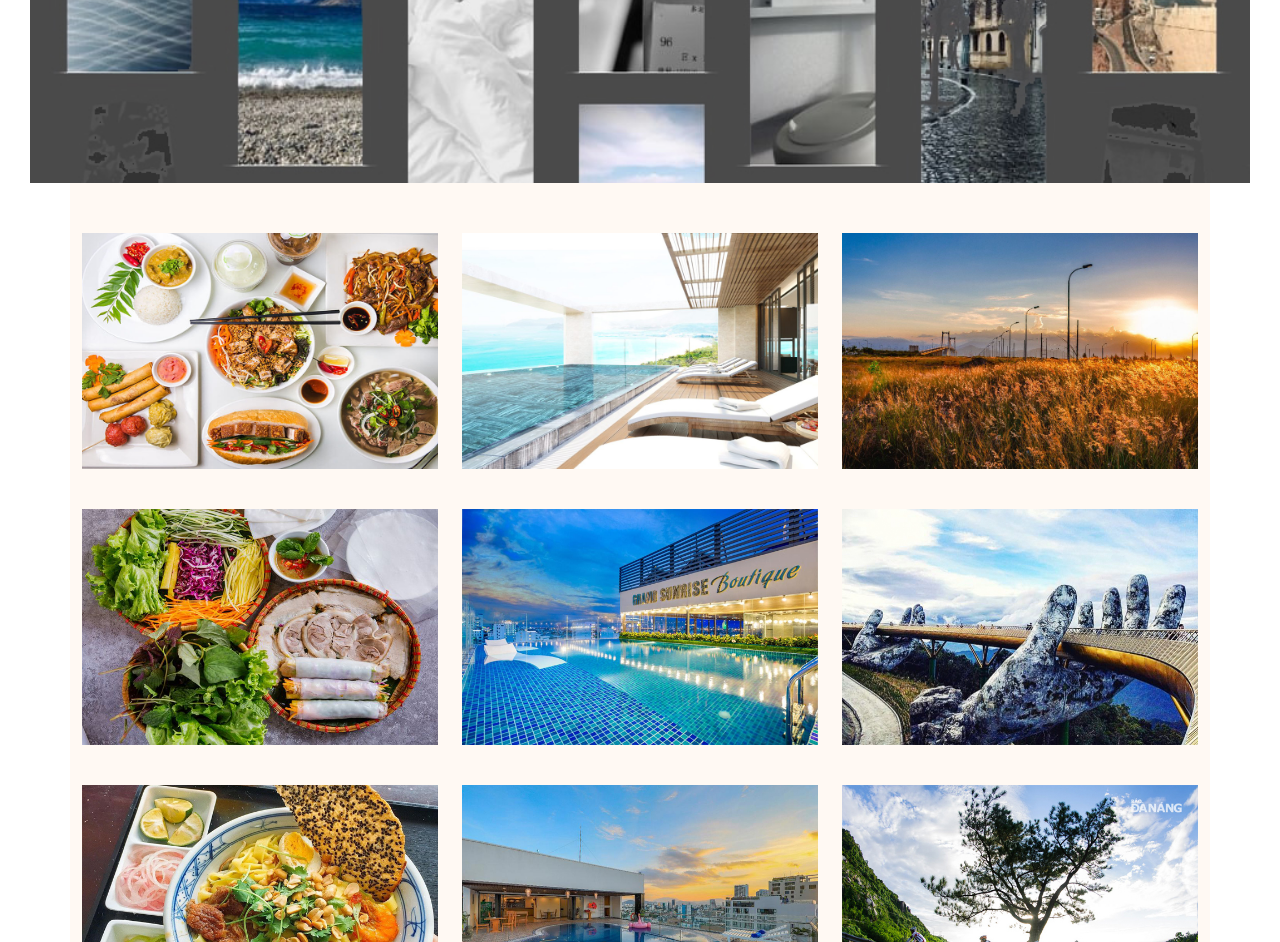
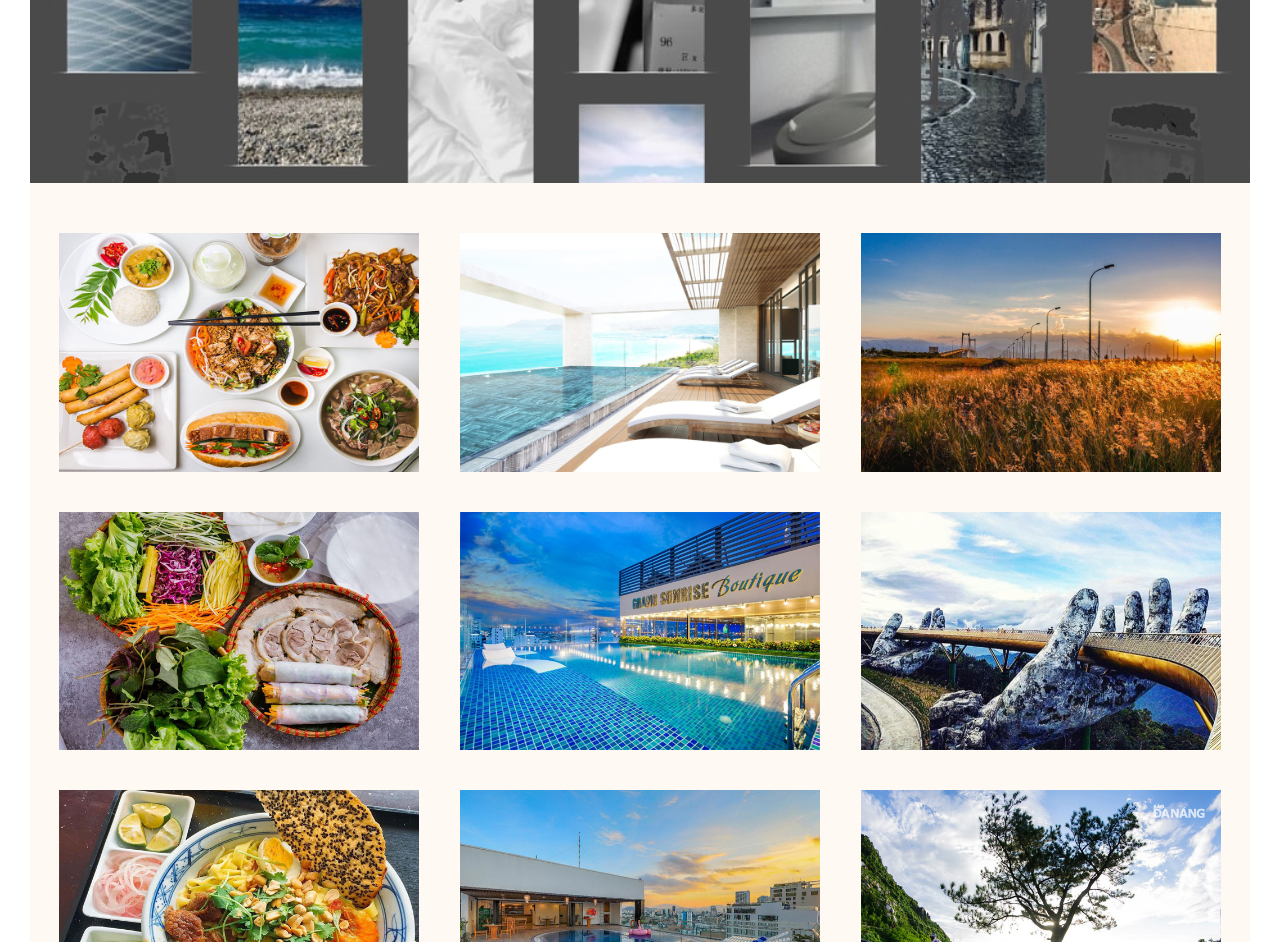
Before and after one commit to phuc010/web101-project4, a plain HTML site: page index-gallery.html in a window 1280 px wide. Shown: the part 267-1209 px from the top of the page. Drawn offline with nearby package versions, Linux system fonts and the light colour scheme.

Commit message:
Update style-gallery.css

```diff
--- a/css/style-gallery.css
+++ b/css/style-gallery.css
@@ -40,7 +40,7 @@ ul{
     max-width: 1260px;
     margin: auto;
 }
-.container{
+.main .container{
     max-width: 1260px;
     margin: auto;
     background-color: #fff9f3;
@@ -49,7 +49,7 @@ ul{
 .row {
     justify-content: space-around;
 }
-.container img{
+.main .container img{
     max-width: 100%;
     width: 360px;
     padding: 20px 0;
```
